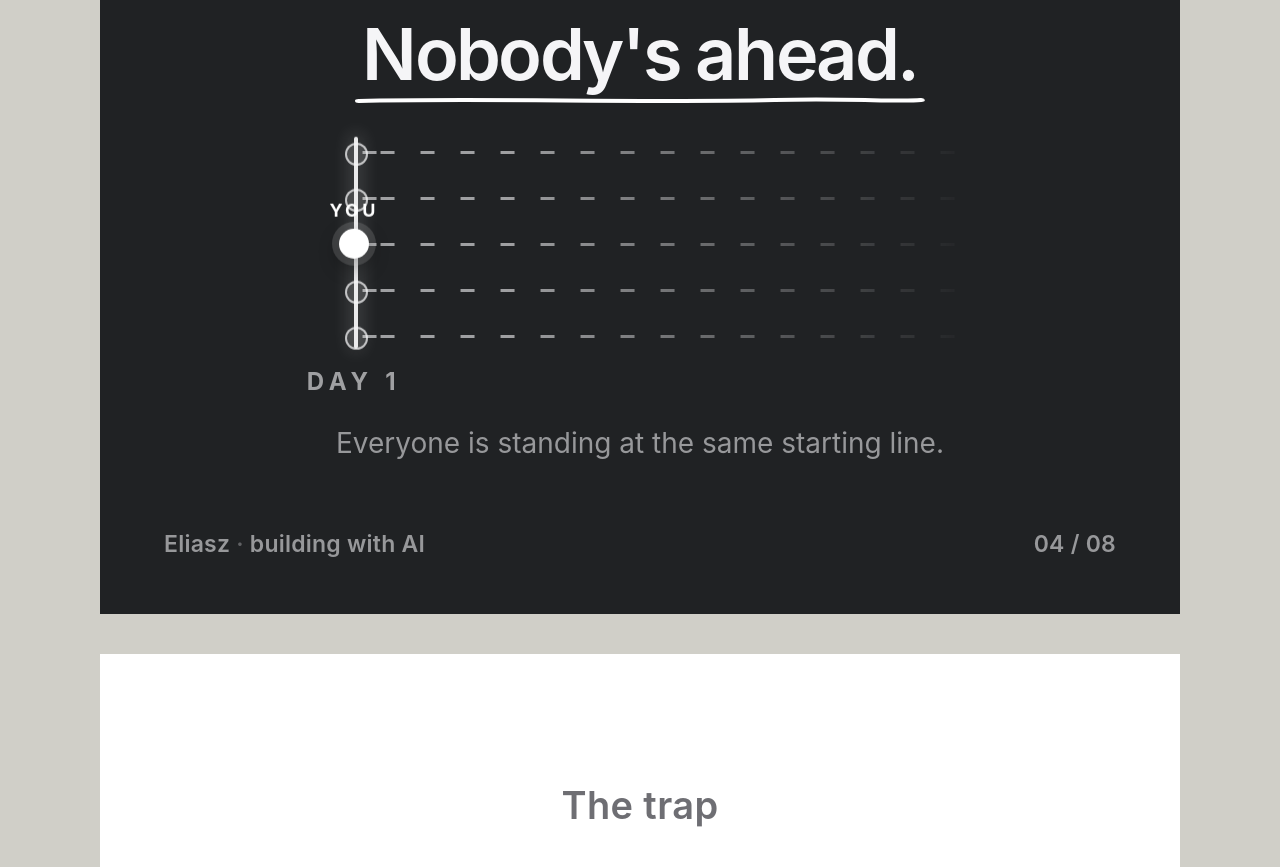
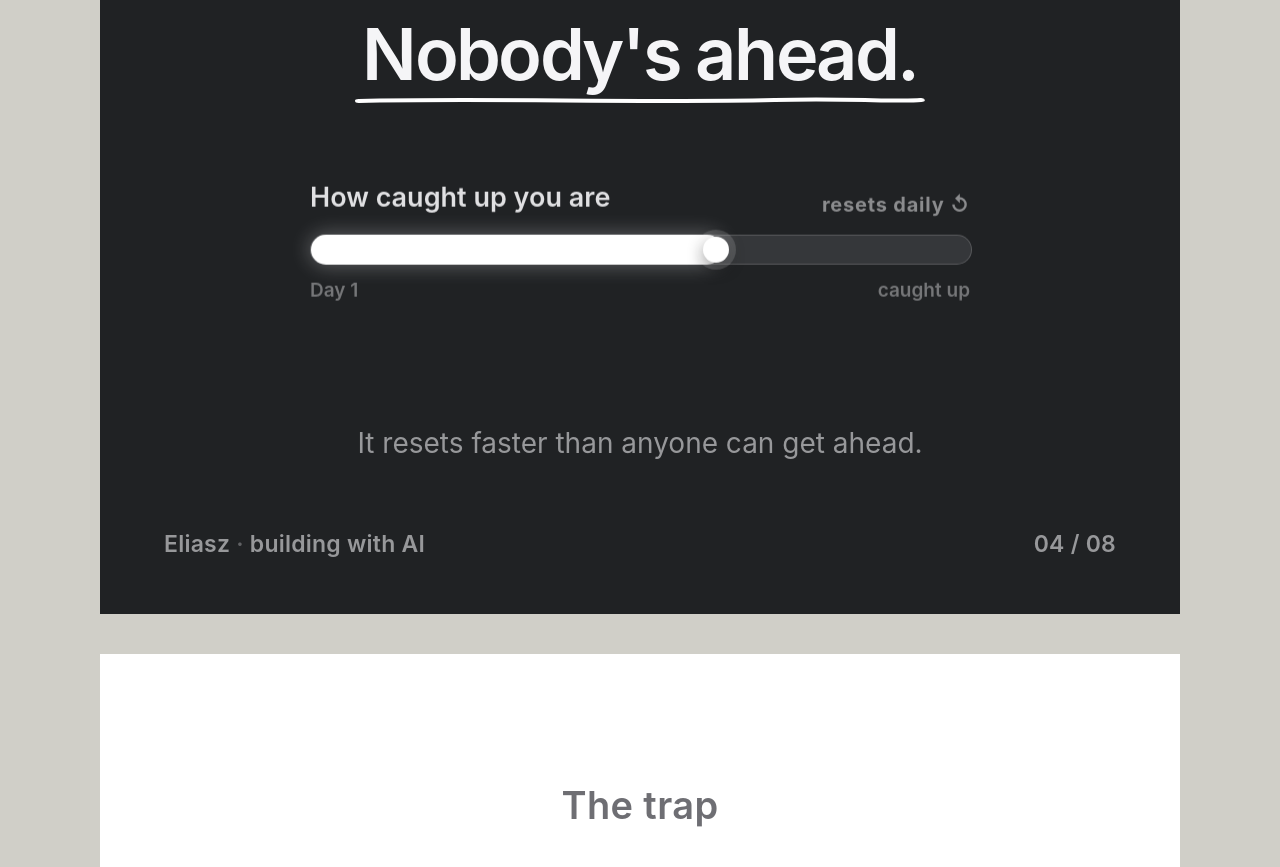
Before and after one commit to eliaszzsenh/anyone-can-carousel, a React (Vite) app: page / in a window 1280 px wide. Shown: the part 4020-4887 px from the top of the page. Built offline with nearby package versions, Linux system fonts and the light colour scheme.

Commit message:
feat: Slide 4 'caught up' resetting meter

```diff
--- a/src/carousel/Slide4.tsx
+++ b/src/carousel/Slide4.tsx
@@ -1,31 +1,22 @@
 import { Slide, Eyebrow, head, sub, ui, INK_D, U, Letters } from "./kit";
 
-/* ANIMATION (play-then-freeze — the calm REFRAME breath):
+/* ANIMATION (play-then-freeze — the calm REFRAME):
    1. Eyebrow + headline roll in (Letters). "Nobody's ahead." rises a beat later;
       its WHITE pencil <U> draws after it lands.
-   2. THE VISUAL — a race START: the bold start line draws top→bottom (~0.95s); the
-      5 lanes (the open road AHEAD) draw out left→right, staggered, then begin to
-      FLOW (dashed road markings stream rightward forever — time moving, but you're
-      still at the line). 5 runner avatars pop onto the start line, ALL level; ONE
-      is YOU. "DAY 1" marks the line. The whole grid idles with a slow float.
-   3. Bottom body line fades in last. Freeze.
-   Frozen base = full lines + avatars present (.carcar-play scoping keeps stills
-   static; the flow/float only run live). */
-
-const LANES = [0, 1, 2, 3, 4];
-const YOU = 2;
+   2. THE VISUAL — ONE idea, not a busy diagram: a "how caught up you are" meter.
+      The fill climbs toward "caught up", then SNAPS back to zero (a new thing
+      dropped) and climbs again, forever. The leading marker (you) rides it and
+      gets reset every cycle. You never reach 100, so nobody pulls ahead.
+   3. Bottom line fades in last. Freeze.
+   FROZEN (useStill): the fill rests at a partial width (the .carcar-play scoping
+   stops the loop), reading as "in progress, never done". */
 
 export default function Slide4() {
   return (
     <Slide n={4} tone="dark">
       <style>{`
-        .carcar-play .s4-start{transform-origin:top center;animation:s4StartDraw .55s var(--eo) .95s both;}
-        @keyframes s4StartDraw{from{transform:scaleY(0);}to{transform:scaleY(1);}}
-        .carcar-play .s4-lane{transform-origin:left center;animation:s4LaneDraw .62s var(--eo) var(--d,1s) both, s4Flow 1.1s linear 1.9s infinite;}
-        @keyframes s4LaneDraw{from{transform:scaleX(0);opacity:0;}to{transform:scaleX(1);opacity:1;}}
-        @keyframes s4Flow{from{background-position:0 0;}to{background-position:40px 0;}}
-        .carcar-play .s4-label{animation:s4LabelUp .6s var(--eo) var(--d,0s) both;}
-        @keyframes s4LabelUp{from{opacity:0;transform:translate(-50%,8px);}to{opacity:1;transform:translate(-50%,0);}}
+        .carcar-play .s4-fill{animation:s4Fill 4.2s cubic-bezier(.5,0,.2,1) 1.5s infinite;}
+        @keyframes s4Fill{0%{width:6%}60%{width:84%}67%{width:84%}71%{width:6%}100%{width:6%}}
       `}</style>
 
       <div
@@ -61,134 +52,112 @@ export default function Slide4() {
         </div>
       </div>
 
-      {/* the starting line — everyone level; the road ahead flows on, empty */}
+      {/* the "caught up" meter — fills, then resets to zero forever */}
       <div
         className="cc-float"
         style={
           {
             position: "absolute",
-            top: 600,
+            top: 648,
             left: "50%",
-            marginLeft: -360,
-            width: 720,
-            height: 250,
-            "--fdelay": "2.6s",
-            "--fdur": "5.5s",
+            marginLeft: -330,
+            width: 660,
+            "--fdelay": "2.4s",
+            "--fdur": "5.6s",
           } as React.CSSProperties
         }
       >
-        {/* lanes — dashed road markings that draw in then FLOW right, fading away */}
-        {LANES.map((i) => (
         <div
-            key={"lane" + i}
-            className="s4-lane"
-            style={
-              {
-                position: "absolute",
-                left: 78,
-                top: 22 + i * 46,
-                width: 618,
-                height: 3,
-                background:
-                  "repeating-linear-gradient(to right, rgba(245,245,247,0.6) 0 14px, rgba(245,245,247,0) 14px 40px)",
-                WebkitMaskImage:
-                  "linear-gradient(to right, #000 0%, #000 24%, transparent 100%)",
-                maskImage:
-                  "linear-gradient(to right, #000 0%, #000 24%, transparent 100%)",
-                transformOrigin: "left center",
-                "--d": `${1.05 + i * 0.08}s`,
-              } as React.CSSProperties
-            }
-          />
-        ))}
+          className="cc-fade"
+          style={{ ["--d" as string]: "0.7s" } as React.CSSProperties}
+        >
+          {/* label row */}
+          <div
+            style={{
+              display: "flex",
+              justifyContent: "space-between",
+              alignItems: "flex-end",
+              marginBottom: 18,
+            }}
+          >
+            <span
+              style={{
+                ...sub(27, true),
+                color: "rgba(245,245,247,0.9)",
+                fontWeight: 600,
+              }}
+            >
+              How caught up you are
+            </span>
+            <span
+              style={{
+                fontFamily: ui,
+                fontSize: 20,
+                fontWeight: 700,
+                letterSpacing: "0.04em",
+                color: "rgba(245,245,247,0.5)",
+              }}
+            >
+              resets daily ↺
+            </span>
+          </div>
 
-        {/* the START line — bold; everyone is AT it */}
+          {/* track + fill + leading marker (you) */}
           <div
-          className="s4-start"
+            style={{
+              position: "relative",
+              width: 660,
+              height: 28,
+              borderRadius: 999,
+              background: "rgba(245,245,247,0.10)",
+              border: "1px solid rgba(245,245,247,0.18)",
+            }}
+          >
+            <div
+              className="s4-fill"
               style={{
                 position: "absolute",
-            left: 74,
-            top: 8,
-            width: 4,
-            height: 212,
-            background: "rgba(245,245,247,0.95)",
-            borderRadius: 2,
-            boxShadow: "0 0 18px 3px rgba(245,245,247,0.22)",
+                left: 0,
+                top: -1,
+                bottom: -1,
+                width: "42%",
+                borderRadius: 999,
+                background: "#fff",
+                boxShadow: "0 0 20px 2px rgba(245,245,247,0.28)",
+              }}
+            >
+              <div
+                style={{
+                  position: "absolute",
+                  right: -7,
+                  top: "50%",
+                  transform: "translateY(-50%)",
+                  width: 26,
+                  height: 26,
+                  borderRadius: 999,
+                  background: "#fff",
+                  boxShadow:
+                    "0 0 0 7px rgba(245,245,247,0.14), 0 6px 16px rgba(0,0,0,0.45)",
                 }}
               />
-
-        {/* runners — one per lane, ALL on the start line; one is YOU */}
-        {LANES.map((i) => {
-          const you = i === YOU;
-          const sz = you ? 30 : 19;
-          return (
-            <div
-              key={"run" + i}
-              className="cc-pop"
-              style={
-                {
-                  position: "absolute",
-                  left: 74 - sz / 2,
-                  top: 23 + i * 46 - sz / 2,
-                  width: sz,
-                  height: sz,
-                  borderRadius: 999,
-                  background: you ? "#fff" : "rgba(245,245,247,0.12)",
-                  border: you ? "none" : "2px solid rgba(245,245,247,0.72)",
-                  boxShadow: you
-                    ? "0 0 0 7px rgba(245,245,247,0.14), 0 8px 20px rgba(0,0,0,0.45)"
-                    : "none",
-                  "--d": `${1.5 + i * 0.09}s`,
-                } as React.CSSProperties
-              }
-            />
-          );
-        })}
-
-        {/* "you" tag above the highlighted runner */}
-        <div
-          className="s4-label"
-          style={
-            {
-              position: "absolute",
-              left: 74,
-              top: 23 + YOU * 46 - 44,
-              transform: "translateX(-50%)",
-              fontFamily: ui,
-              fontSize: 18,
-              fontWeight: 700,
-              letterSpacing: "0.18em",
-              textTransform: "uppercase",
-              color: "#fff",
-              whiteSpace: "nowrap",
-              "--d": "2.1s",
-            } as React.CSSProperties
-          }
-        >
-          you
+            </div>
           </div>
 
-        {/* DAY 1 — marks the start line */}
+          {/* scale ends */}
           <div
-          className="s4-label"
-          style={
-            {
-              position: "absolute",
-              left: 74,
-              top: 238,
-              transform: "translateX(-50%)",
+            style={{
+              display: "flex",
+              justifyContent: "space-between",
+              marginTop: 14,
               fontFamily: ui,
-              fontSize: 24,
-              fontWeight: 700,
-              letterSpacing: "0.24em",
-              textTransform: "uppercase",
-              color: "rgba(245,245,247,0.6)",
-              whiteSpace: "nowrap",
-              "--d": "2.2s",
-            } as React.CSSProperties
-          }
+              fontSize: 19,
+              fontWeight: 600,
+              color: "rgba(245,245,247,0.4)",
+            }}
           >
-          Day 1
+            <span>Day 1</span>
+            <span>caught up</span>
+          </div>
         </div>
       </div>
 
@@ -205,11 +174,11 @@ export default function Slide4() {
           className="cc-fade"
           style={{
             ...sub(28, true),
-            padding: "0 160px",
+            padding: "0 150px",
             ["--d" as string]: "2.4s",
           }}
         >
-          Everyone is standing at the same starting line.
+          It resets faster than anyone can get ahead.
         </p>
       </div>
     </Slide>
```
Lines whose indentation alone changed are shown as unchanged.
